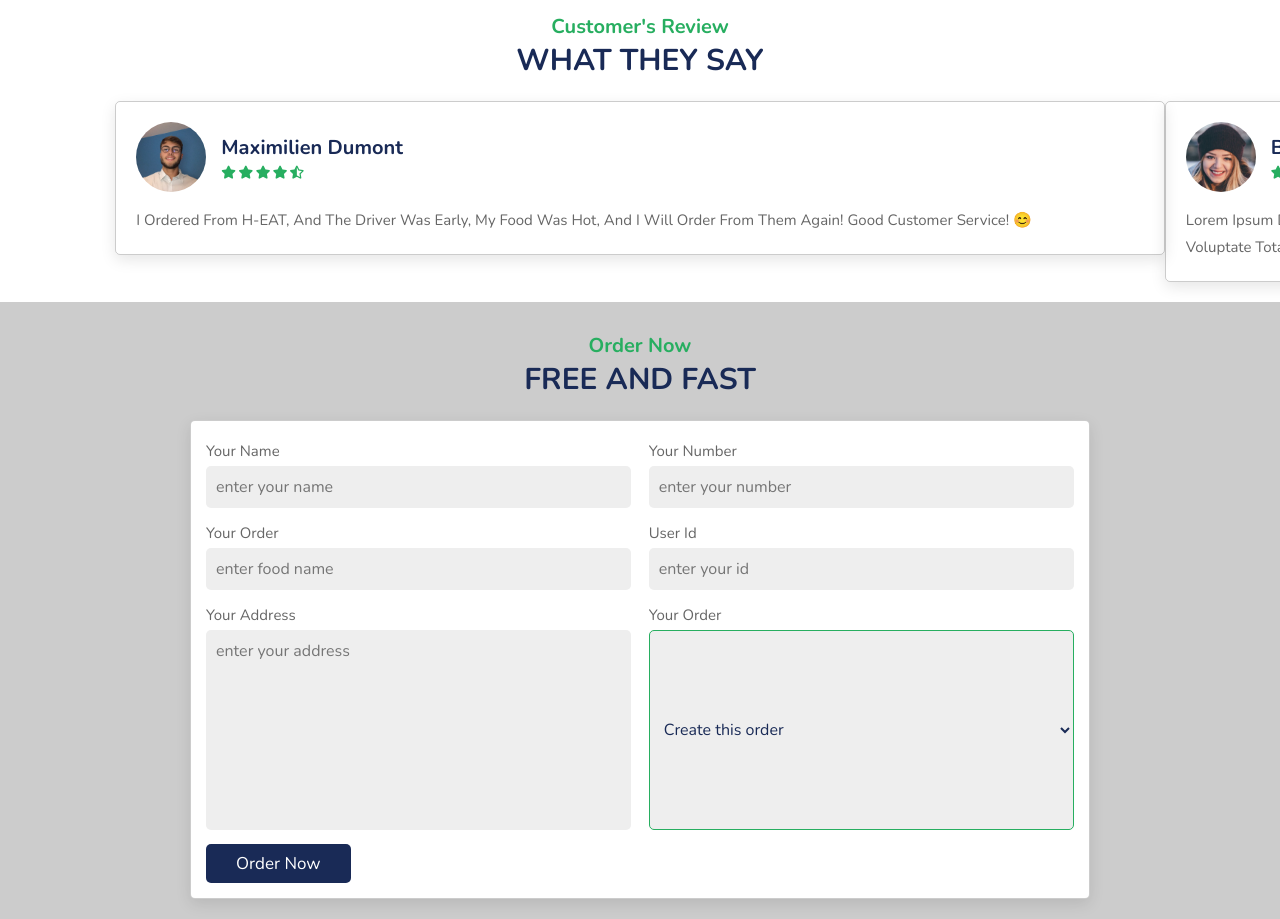
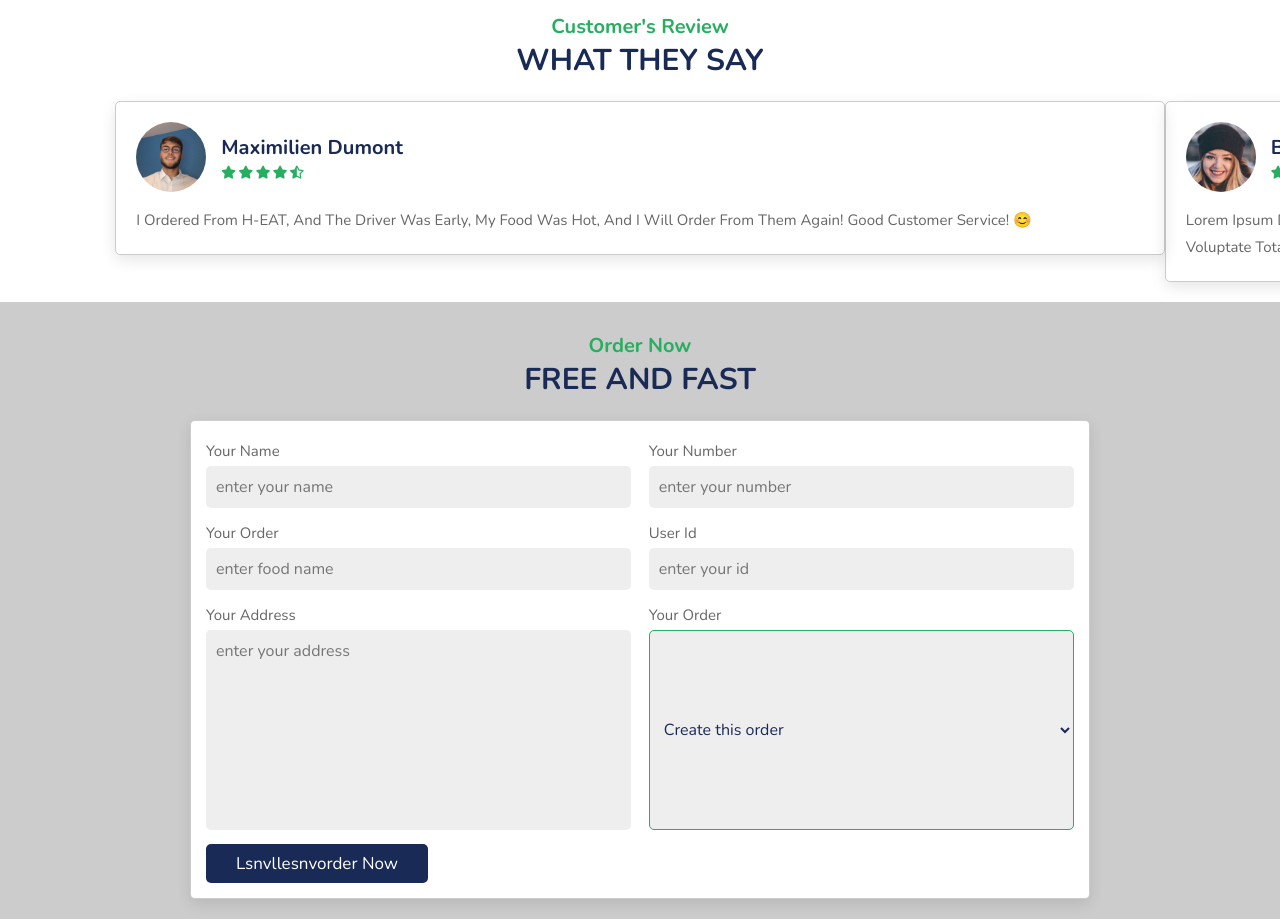
Before and after one commit to mathispappo/FoodDelivery, a plain HTML site: page index.html in a window 1280 px wide. Shown: the part 3542-4461 px from the top of the page. Drawn offline with nearby package versions, Linux system fonts and the light colour scheme.

Commit message:
Update index.html

```diff
--- a/index.html
+++ b/index.html
@@ -527,7 +527,7 @@
         </div>
 
 
-        <button id="fetchButton" class="btn" onclick="executeFunction()">order now</button>
+        <button id="fetchButton" class="btn" onclick="executeFunction()">lsnvllesnvorder now</button>
     </form>
 
 </section>
```
